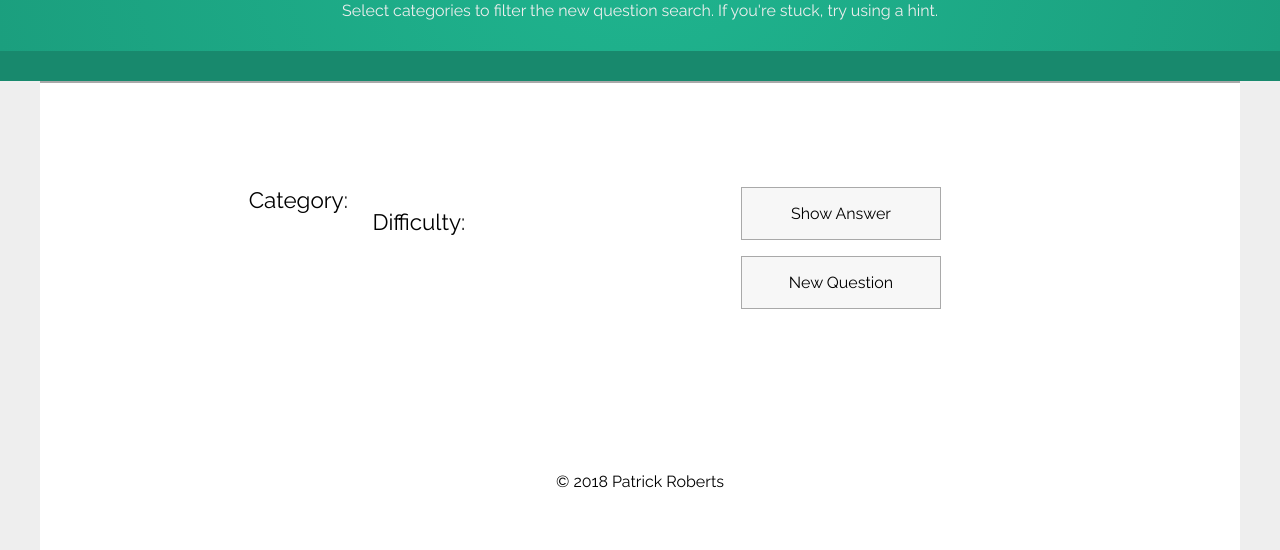
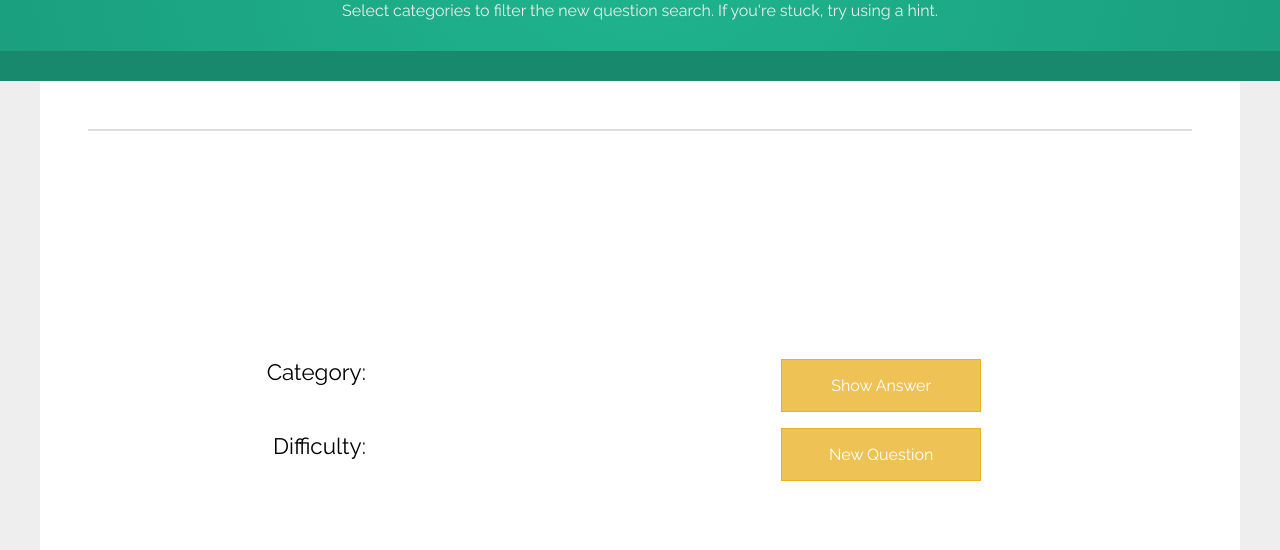
Before and after one commit to PatrickRoberts93/just-trivia, a website: page app/index.html in a window 1280 px wide. Shown: the part 250-800 px from the top of the page. Drawn offline with nearby package versions, Linux system fonts and the light colour scheme; no server answers.

Commit message:
Home page Desktop styling complete

```diff
--- a/app/index.html
+++ b/app/index.html
@@ -49,7 +49,7 @@
           </div>
         </main>
 
-        <footer><p>&copy 2018 Patrick Roberts</p></footer>
+        <footer><span>&copy 2018 Patrick Roberts</span></footer>
 
         <!--build:js js/jquery.min.js -->
         <script src="bower_components/jquery/dist/jquery.min.js"></script>
--- a/app/js/main.js
+++ b/app/js/main.js
@@ -3,6 +3,7 @@ $( document ).ready(function() {
   // GET THE CATEGORIES AND CREATE CATEGORY BUTTONS
   $.ajax({url: "https://opentdb.com/api_category.php", success: function(data){
     let categories = data.trivia_categories;
+    console.log(categories)
     for (var i = 0; i < categories.length; i++) {
       let html = "<button class='category' data-categoryid='"+categories[i].id+"'>"+categories[i].name+"</button>";
       $('.categories').append(html);
--- a/app/sass/base/_base.scss
+++ b/app/sass/base/_base.scss
@@ -4,13 +4,17 @@
 // ==========
 
 html {
-  font-size: 62.5%; // for proper use of px to rem mixin
+  font-size: 62.5%; // for proper use of px to rem mixin'
+  height: 100%;
 }
 
 body {
   font-size: 16px;
   font-family: $body-font;
   background-color: #EEE;
+  padding-bottom: 8.2rem;
+  min-height: 100%;
+  position: relative;
   // use below syntax for svg
   // background-image: svg("svg-name", "[fill]: #cccccc");
 }
--- a/app/sass/components/_buttons.scss
+++ b/app/sass/components/_buttons.scss
@@ -5,19 +5,32 @@
 
 button {
 
-  background-color: #F7F7F7;
-  border: 1px solid #A9A9A9;
+  background-color: #FFF;
+  border: 1px solid #DDD;
   padding: 1em;
   transition: all 200ms;
+
+  &:hover {
+    box-shadow: inset 0 0 0 4px $highlight-color;
+  }
 
   &.category {
     font-size: 0.75em;
     white-space: nowrap;
 
+    &:hover {
+      box-shadow: inset 0 0 0 2px #DDD;
+    }
+
     &.active {
       color: #FFF;
       background-color: $success-color;
       border-color: darken($success-color, 10%);
+
+      &:hover {
+        box-shadow: inset 0 0 0 2px darken($success-color, 10%);;
+      }
+
     }
 
   }
--- a/app/sass/layouts/_categories.scss
+++ b/app/sass/layouts/_categories.scss
@@ -1,7 +1,7 @@
 .categories {
   display: flex;
   flex-wrap: wrap;
-  border: 1px solid #A9A9A9;
+  border: 1px solid #DDD;
 
   & button.category {
     flex: 1;
--- a/app/sass/layouts/_footer.scss
+++ b/app/sass/layouts/_footer.scss
@@ -4,24 +4,16 @@
 /// ==========
 
 footer {
-  width: $site-width;
-  max-width: $site-width;
+  position: absolute;
+  bottom: 0;
+  background-color: #FFF;
   text-align: center;
-  background: #FFF;
-  position: absolute;
-  z-index: -9999;
+  width: 100%;
+  border-top: 3px solid #D9D9D9;
 
-  top: 0;
-  left: 0;
-  right: 0;
-  bottom: 0;
-  margin: auto;
+  span {
+    display: block;
+    padding: 2em 0;
+  }
 
-  p {
-    position: absolute;
-    bottom: 60px;
-    left: 0;
-    right: 0;
-    margin: auto;
-  }
 }
--- a/app/sass/layouts/_main.scss
+++ b/app/sass/layouts/_main.scss
@@ -1,5 +1,6 @@
 main {
   background-color: #FFF;
   max-width: $site-width;
+  padding: 3em;
   margin: 0 auto;
 }
--- a/app/sass/layouts/_question.scss
+++ b/app/sass/layouts/_question.scss
@@ -8,12 +8,11 @@
 
   p {
     font-size: 1.75em;
-    margin-bottom: 1em;
+    min-height: 3.214285714em;
 
     &#answer {
       opacity: 0;
       color: $success-color;
-      margin-bottom: 2em;
     }
 
   }
@@ -23,22 +22,25 @@
 .question-info {
 
   @extend %clearfix;
-  width: 50%;
+  width: 60%;
   float: left;
 
   dt, dd {
     font-size: 1.4em;
-    margin-bottom: 1em;
   }
 
   dt {
     width: 30%;
     float: left;
+    margin-bottom: 1em;
+    text-align: right;
+    padding-right: 0.75em;
   }
 
   dd {
     width: 70%;
     float: left;
+    min-height: 3.321428571em;
     text-align: left;
     padding-left: 5px;
   }
@@ -50,10 +52,13 @@
 }
 
 .question-controllers {
-  width: 50%;
+  width: 40%;
   float: left;
 
   & button {
+    background: lighten($highlight-color, 10%);
+    border-color: $highlight-color;
+    color: #FFF;
     width: 200px;
     display: block;
     margin: 0 auto 1em auto;
```
Also changed, not shown: app/css/styles.css.
